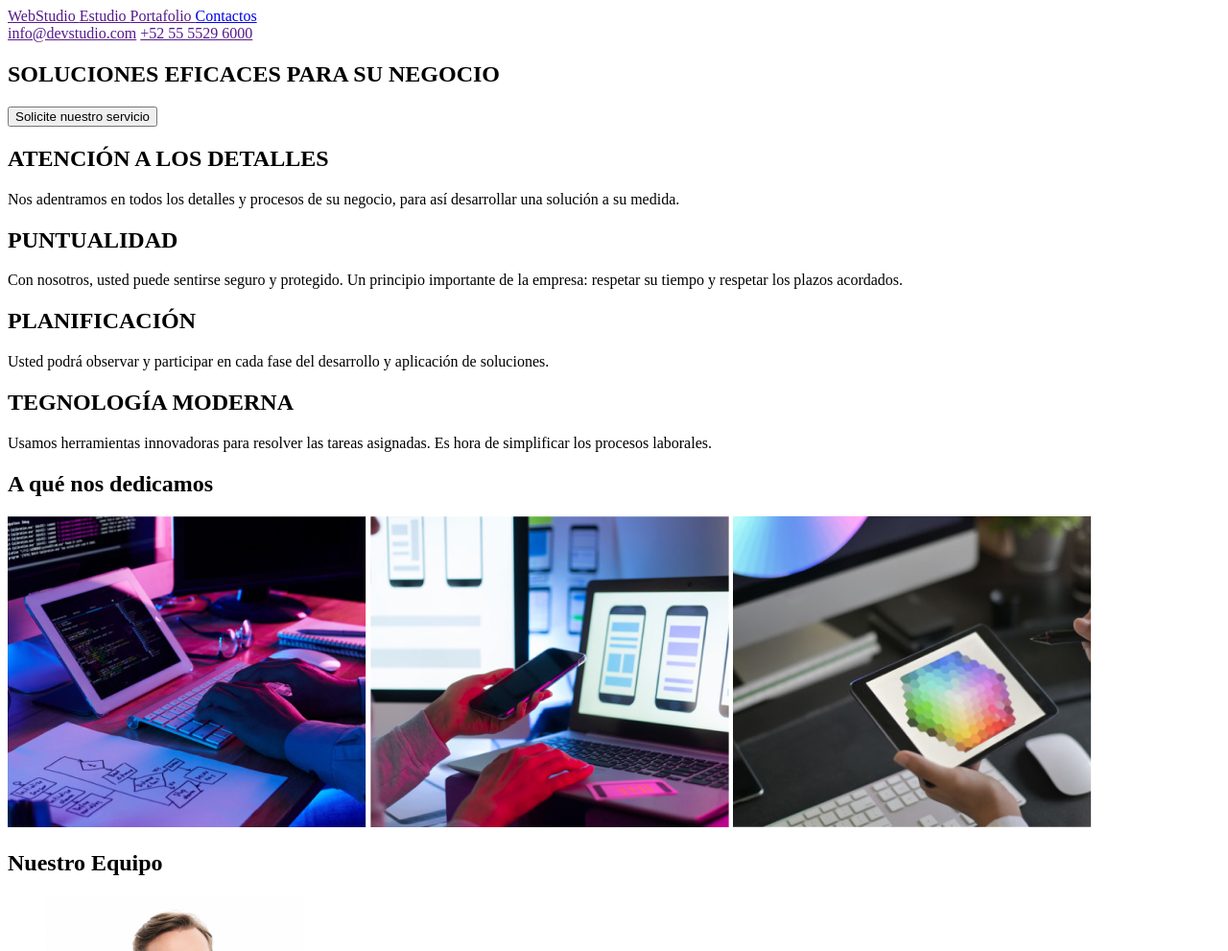
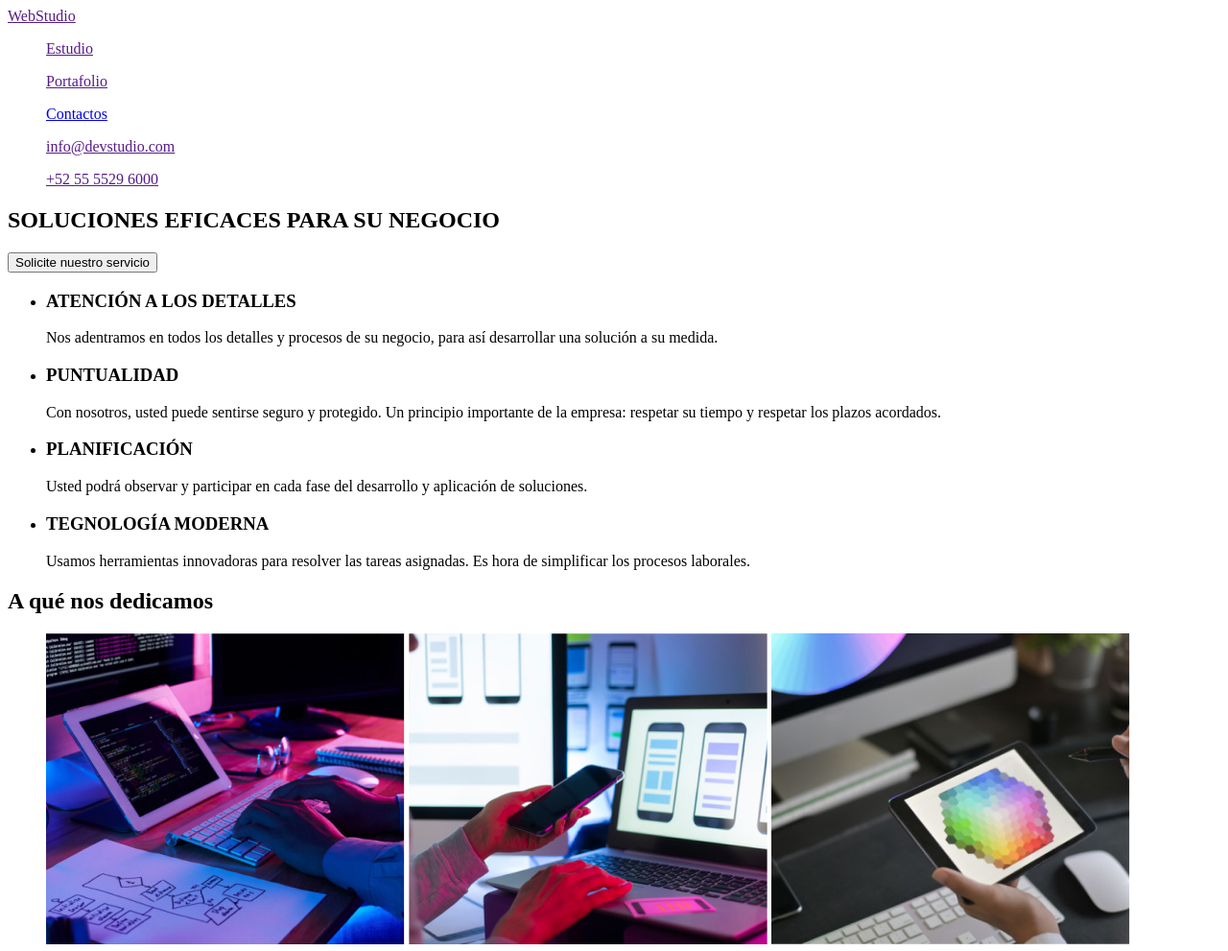
Before and after one commit to elkime/goit-markup-hw-01, a plain HTML site: page index.html in a window 1280 px wide. Shown: the top 991 px of the page at 96% size. Drawn offline with Linux system fonts and the light colour scheme.

Commit message:
Segunda correccion  de la tarea 1

```diff
--- a/index.html
+++ b/index.html
@@ -13,12 +13,12 @@
   <header>
     <nav>
       <a href=""> WebStudio </a>
-      <a href=""> Estudio </a>
-      <a href=""> Portafolio </a>
-      <a href="#"> Сontactos </a>
+      <ul><a href=""> Estudio </a></ul>
+      <ul><a href=""> Portafolio </a></ul>
+      <ul><a href="#"> Сontactos </a></ul>
     </nav>
-    <a href=""> info@devstudio.com</a>
-    <a href=""> +52 55 5529 6000</a>
+    <ul><a href=""> info@devstudio.com</a></ul>
+    <ul> <a href=""> +52 55 5529 6000</a></ul>
   </header>
   <main>
 
@@ -28,31 +28,40 @@
     </section>
 
     <section>
-      <h2>ATENCIÓN A LOS DETALLES</h2>
-      <p>Nos adentramos en todos los detalles y procesos de su negocio, para así desarrollar una solución a su medida.
+      <ul>
+        <li>
+          <h3>ATENCIÓN A LOS DETALLES</h3>
+          <p>Nos adentramos en todos los detalles y procesos de su negocio, para así desarrollar una solución a su
+            medida.
           </p>
-
-      <h2>PUNTUALIDAD</h2>
+        </li>
+        <li>
+          <h3>PUNTUALIDAD</h3>
           <p>Con nosotros, usted puede sentirse seguro y protegido. Un principio importante de la empresa: respetar su
             tiempo
             y respetar los plazos acordados.</p>
-
-      <h2>PLANIFICACIÓN</h2>
+        </li>
+        <li>
+          <h3>PLANIFICACIÓN</h3>
           <p>Usted podrá observar y participar en cada fase del desarrollo y aplicación de soluciones.</p>
-
-      <h2>TEGNOLOGÍA MODERNA</h2>
+        </li>
+        <li>
+          <h3>TEGNOLOGÍA MODERNA</h3>
           <p>Usamos herramientas innovadoras para resolver las tareas asignadas. Es hora de simplificar los procesos
             laborales.</p>
+        </li>
+      </ul>
     </section>
 
     <section>
       <h2>A qué nos dedicamos</h2>
-
+      <ul>
         <img src="./images/imagen1.jpg" alt="servicio 1">
 
         <img src="./images/imagen2.jpg" alt="Servicio 2">
 
         <img src="./images/imagen3.jpg" alt="Servicio 3">
+      </ul>
     </section>
 
     <section>
@@ -88,11 +97,20 @@
   </main>
 
   <footer>
+
+    <a href=""> WebStudio </a>
     <address>
-      <a> WebStudio </a>
-      <p>Calz. Ticomán 500, Ciudad de México, CDMX, México</p>
-      <p>info@example.com</p>
-      <p>+52 55 5529 6000 </p>
+      <ul>
+        <li>
+          <a>Calz. Ticomán 500, Ciudad de México, CDMX, México</a>
+        </li>
+        <li>
+          <a href="info@example.com"></a>
+        </li>
+        <li>
+          <a href="+52 55 5529 6000"></a>
+        </li>
+      </ul>
     </address>
 
   </footer>
```
Lines whose indentation alone changed are shown as unchanged.
